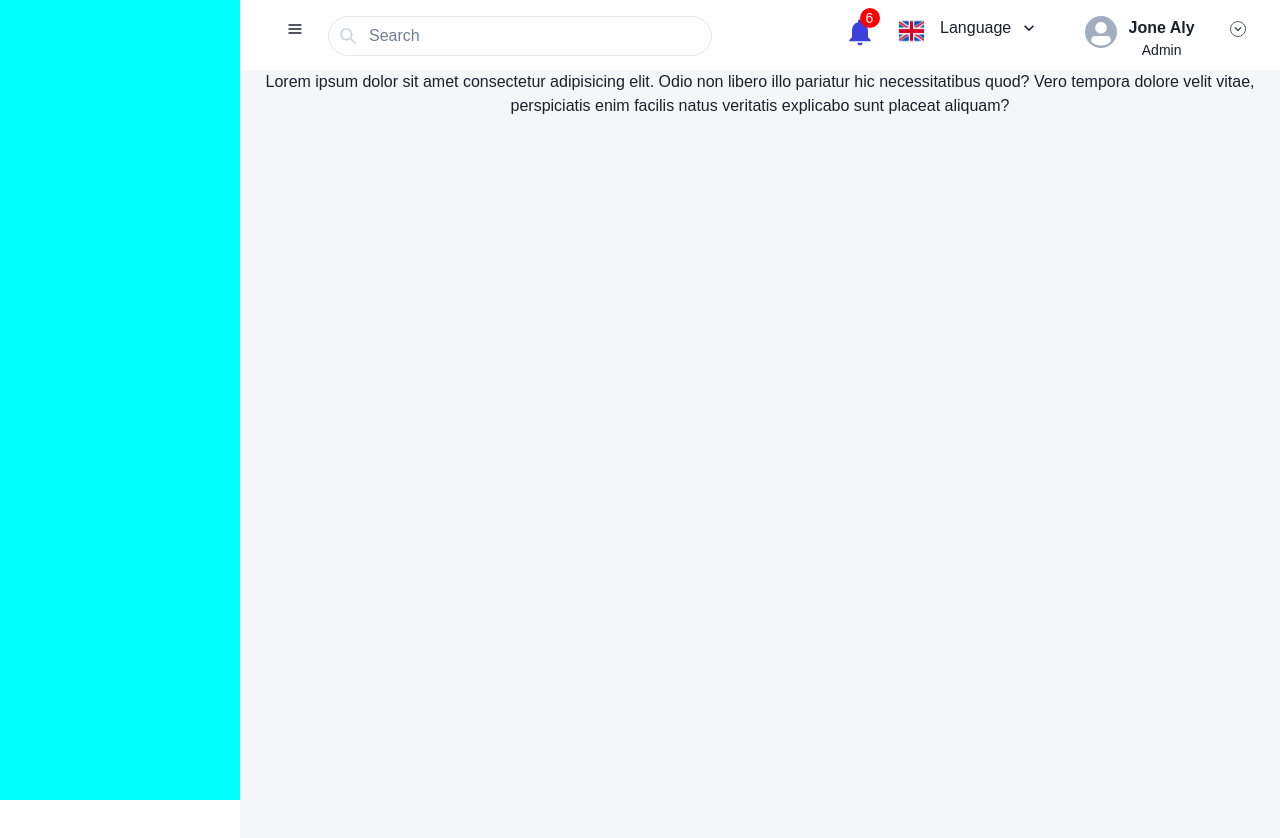
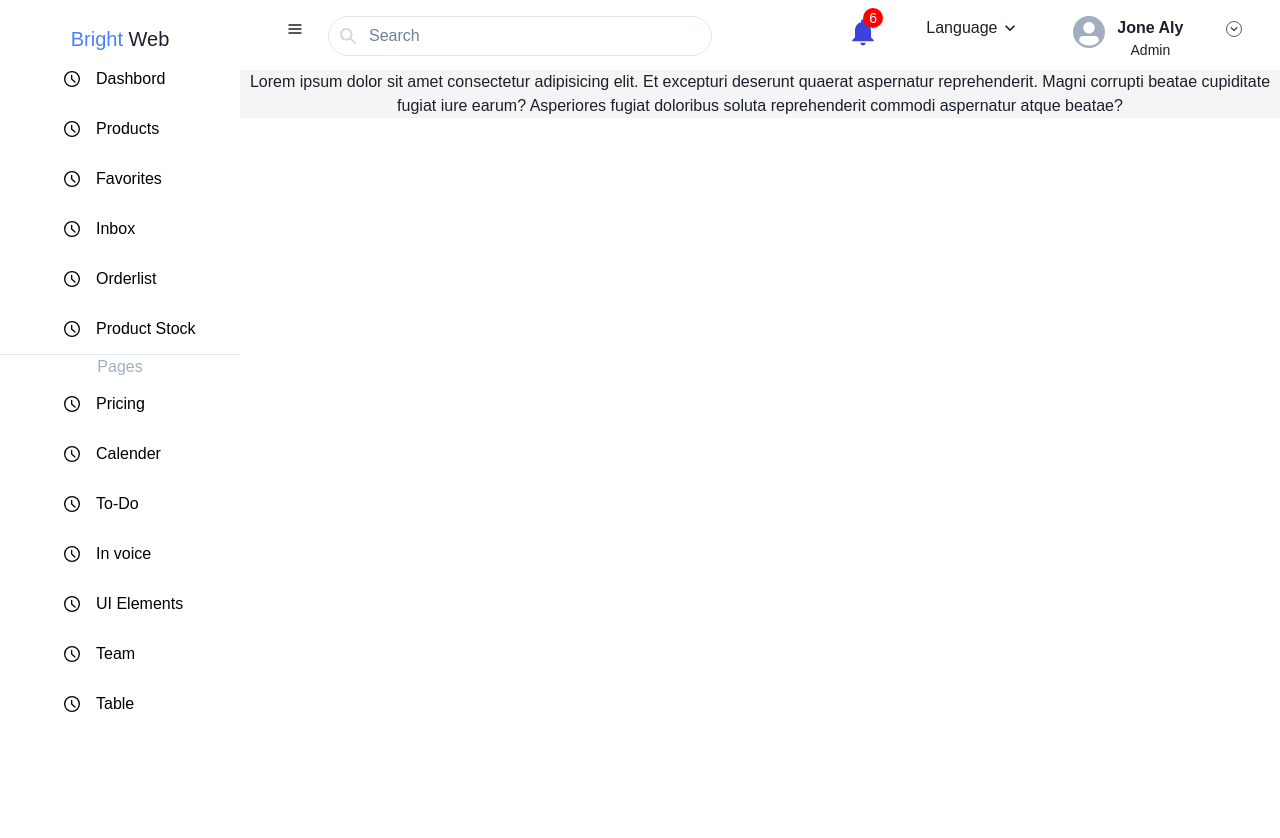
Before and after one commit to Nikhil-81/job_task, a React (Create React App) app in the folder myapp/: page / in a window 1280 px wide. Shown: the top 838 px of the page. After the commit the page ends 800 px from the top, so only its background shows below. Built offline with nearby package versions, Linux system fonts and the light colour scheme.

Commit message:
sidebar_functionality added

```diff
--- a/myapp/src/App.css
+++ b/myapp/src/App.css
@@ -1,5 +1,6 @@
 .App {
   text-align: center;
+  display: flex;
 }
 
 .App-logo {
--- a/myapp/src/App.js
+++ b/myapp/src/App.js
@@ -2,11 +2,17 @@ import logo from './logo.svg';
 import './App.css';
 import AllRouter from './rout/allrout';
 import "./styles/global.css"
+import NavBar from './component/navbr';
+import Sidebar from './component/sidebar';
 
 function App() {
   return (
     <div className="App">
-     <AllRouter/>
+      <Sidebar/>
+      <div>
+        <NavBar/>
+        <AllRouter/>
+      </div>
     </div>
   );
 }
--- a/myapp/src/component/navbr.jsx
+++ b/myapp/src/component/navbr.jsx
@@ -24,7 +24,7 @@ let flags={
 }
 export default function NavBar() {
 
-const [countryImg,setcountry_img]=useState(uk_flag)
+const [countryImg,setcountry_img]=useState()
 function hendleChange(data){
 setcountry_img(flags[data])
 
--- a/myapp/src/component/sidebar.jsx
+++ b/myapp/src/component/sidebar.jsx
@@ -1,9 +1,47 @@
+import { color, Flex, Text } from "@chakra-ui/react"
 import "../styles/sidebar.css"
-export default function Sidebar(){
+import {TimeIcon} from "@chakra-ui/icons"
+import { memo, useState } from "react"
+import {Link, useParams} from "react-router-dom"
 
+let sidebar_handles=[
+    {icon:TimeIcon,text:"Dashbord",rout:"/"},
+    {icon:TimeIcon,text:"Products",rout:""},
+    {icon:TimeIcon,text:"Favorites",rout:""},
+    {icon:TimeIcon,text:"Inbox",rout:""},
+    {icon:TimeIcon,text:"Orderlist",rout:""},
+    {icon:TimeIcon,text:"Product Stock",rout:"stock"},
+]
+let sidebar_pages=[
+    {icon:TimeIcon,text:"Pricing"},
+    {icon:TimeIcon,text:"Calender"},
+    {icon:TimeIcon,text:"To-Do"},
+    {icon:TimeIcon,text:"In voice"},
+    {icon:TimeIcon,text:"UI Elements"},
+    {icon:TimeIcon,text:"Team"},
+    {icon:TimeIcon,text:"Table"},
+
+]
+export default  memo( function Sidebar(){
+    const [tab,settab]=useState("")
+    const param=useParams()
+    console.log(window.location.href)
+function hendleClick(e){
+    console.log(e.target.id)
+}
     return (
-        <div className="sidebar" >
-
+        <div className="sidebar">
+            <div className="sidebar_main_cont">
+            <Text fontSize="20px" ><span style={{color:"#4880FF"}} >Bright</span> Web</Text>
+            </div>
+            <div>
+                {true && sidebar_handles.map(el=>(<Link to={el.rout} ><Flex bg={tab==el.text?"#4880FF":""} onClick={(e)=>settab(e.target.id)} id={el.text}    className="sidebar_groups"  ><el.icon color={tab==el.text?"white":"black"} /> <Text id={el.text} onClick={(e)=>settab(e.target.id)} color={tab==el.text?"white":"black"}  >{el.text}</Text></Flex></Link>))}
+            </div>
+            <hr/>
+            <div>
+                <Text color="gray.400" >Pages</Text>
+                {true && sidebar_pages.map(el=>(<Link to={el.rout} ><Flex bg={tab==el.text?"#4880FF":""} onClick={(e)=>settab(e.target.id)} id={el.text}    className="sidebar_groups"  ><el.icon color={tab==el.text?"white":"black"} /> <Text id={el.text} onClick={(e)=>settab(e.target.id)} color={tab==el.text?"white":"black"}  >{el.text}</Text></Flex></Link>))}
+            </div>
         </div>
     )
-}
+})
--- a/myapp/src/page/dashbord.jsx
+++ b/myapp/src/page/dashbord.jsx
@@ -3,17 +3,9 @@ import Sidebar from "../component/sidebar";
 import "../styles/dashbord.css"
 export default function Dashbord(){
     return (
-        <>
-        <div className="dash_main" >
-        <Sidebar/>
-        <div>
-        <NavBar/>
-      <div className="dash_con" >
-        <h1>Lorem ipsum dolor sit amet consectetur adipisicing elit. Odio non libero illo pariatur hic necessitatibus quod? Vero tempora dolore velit vitae, perspiciatis enim facilis natus veritatis explicabo sunt placeat aliquam?</h1>
+
+      <div style={{background:"#F5F5F5"}} >
+      <h1>Lorem ipsum dolor sit amet consectetur adipisicing elit. Et excepturi deserunt quaerat aspernatur reprehenderit. Magni corrupti beatae cupiditate fugiat iure earum? Asperiores fugiat doloribus soluta reprehenderit commodi aspernatur atque beatae?</h1>
       </div>
-        </div>
-
-        </div>
-        </>
     )
 }
--- a/myapp/src/page/stock.jsx
+++ b/myapp/src/page/stock.jsx
@@ -1,5 +1,10 @@
+import NavBar from "../component/navbr";
+import Sidebar from "../component/sidebar";
+
 export default function Stock(){
     return (
-        <>Stock</>
+        <div Style={"background:#F5F5F5;height:100vh;"}>
+     <h1>Lorem ipsum dolor sit amet consectetur adipisicing elit. Eveniet repellendus, sequi accusantium deserunt soluta ipsam itaque vel nihil facere deleniti, autem doloribus? Doloribus impedit non itaque vitae laudantium cum pariatur.</h1>
+        </div>
     )
 }
--- a/myapp/src/styles/global.css
+++ b/myapp/src/styles/global.css
@@ -1,6 +1,5 @@
 *{
     margin:0;
     padding: 0;
-    box-sizing: border-box;
     font-family: sans-serif;
 }
--- a/myapp/src/styles/sidebar.css
+++ b/myapp/src/styles/sidebar.css
@@ -1,5 +1,20 @@
 .sidebar{
-    background-color: aqua;
     min-width: 240px;
     height: 100vh;
 }
+
+.sidebar_main_cont{
+    margin-top: 24px;
+}
+
+.sidebar_groups{
+    justify-content: start;
+    padding-left: 40px;
+    height: 50PX;
+    align-items: center;
+    margin: 0 24px;
+    border-radius: 6px;
+}
+.sidebar_groups P{
+    margin-left: 16PX;
+}
```
